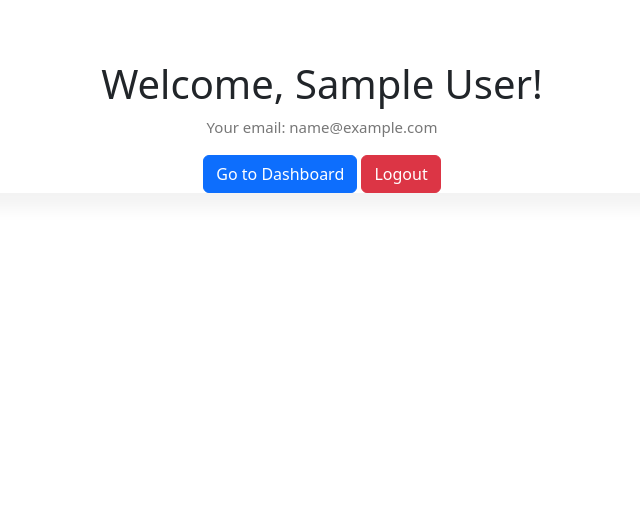
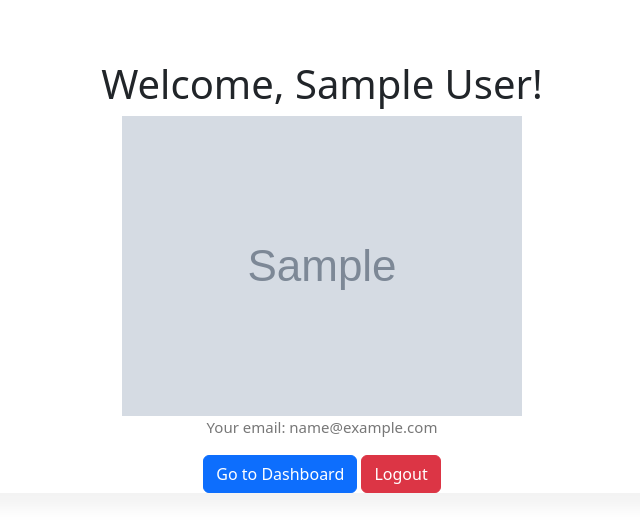
Before and after one commit to SaraSuleiman02/php_tasks, a PHP site: page /php_Advanced_task/welcome.php in a window 1280 px wide. Shown: the top 532 px of the page, without its empty margins (318-958 px from the left). Run offline with PHP 8.4, Linux system fonts and the light colour scheme; the visitor is signed in with stand-in values (Sample User, id 1); tables that the repository leaves empty or names only in its code hold one stand-in row (values such as "Sample post"); grey boxes marked "Sample" are stand-in pictures.

Commit message:
Modify Files

```diff
--- a/php_Advanced_task/welcome.php
+++ b/php_Advanced_task/welcome.php
@@ -34,6 +34,11 @@ $user = $stmt->fetch();
 <body>
     <div class="container text-center">
         <h1>Welcome, <?= htmlspecialchars($user['name']) ?>!</h1>
+        <?php if (!empty($user['profile_image'])): ?>
+            <img src="uploads/<?= htmlspecialchars($user['profile_image']) ?>" alt="Profile Image" class="profile-img">
+        <?php else: ?>
+            <img src="uploads/default.jpg" alt="Default Image" class="profile-img">
+        <?php endif; ?>
         <p>Your email: <?= htmlspecialchars($user['email']) ?></p>
 
         <a href="home.php" class="btn btn-primary">Go to Dashboard</a>
```
